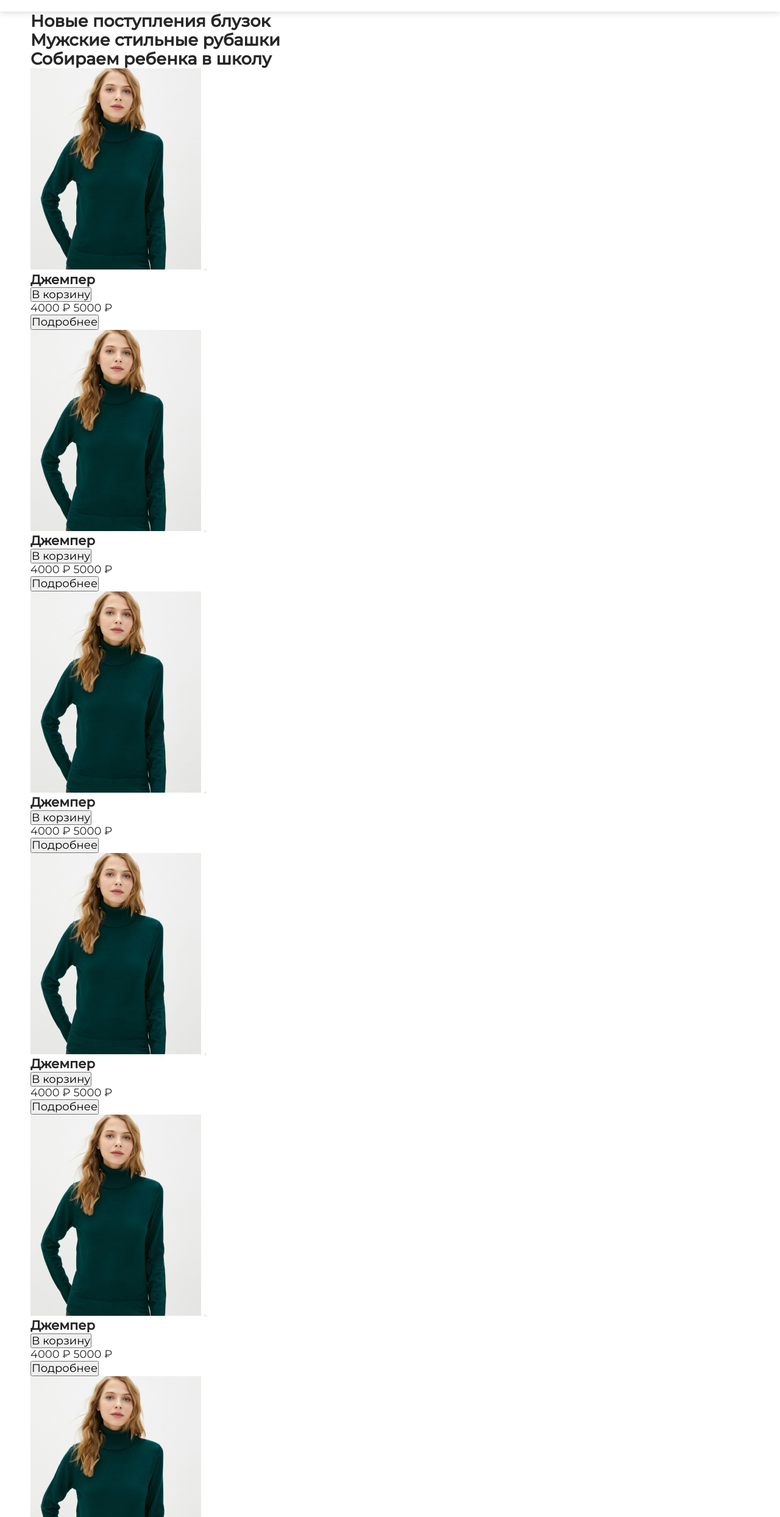
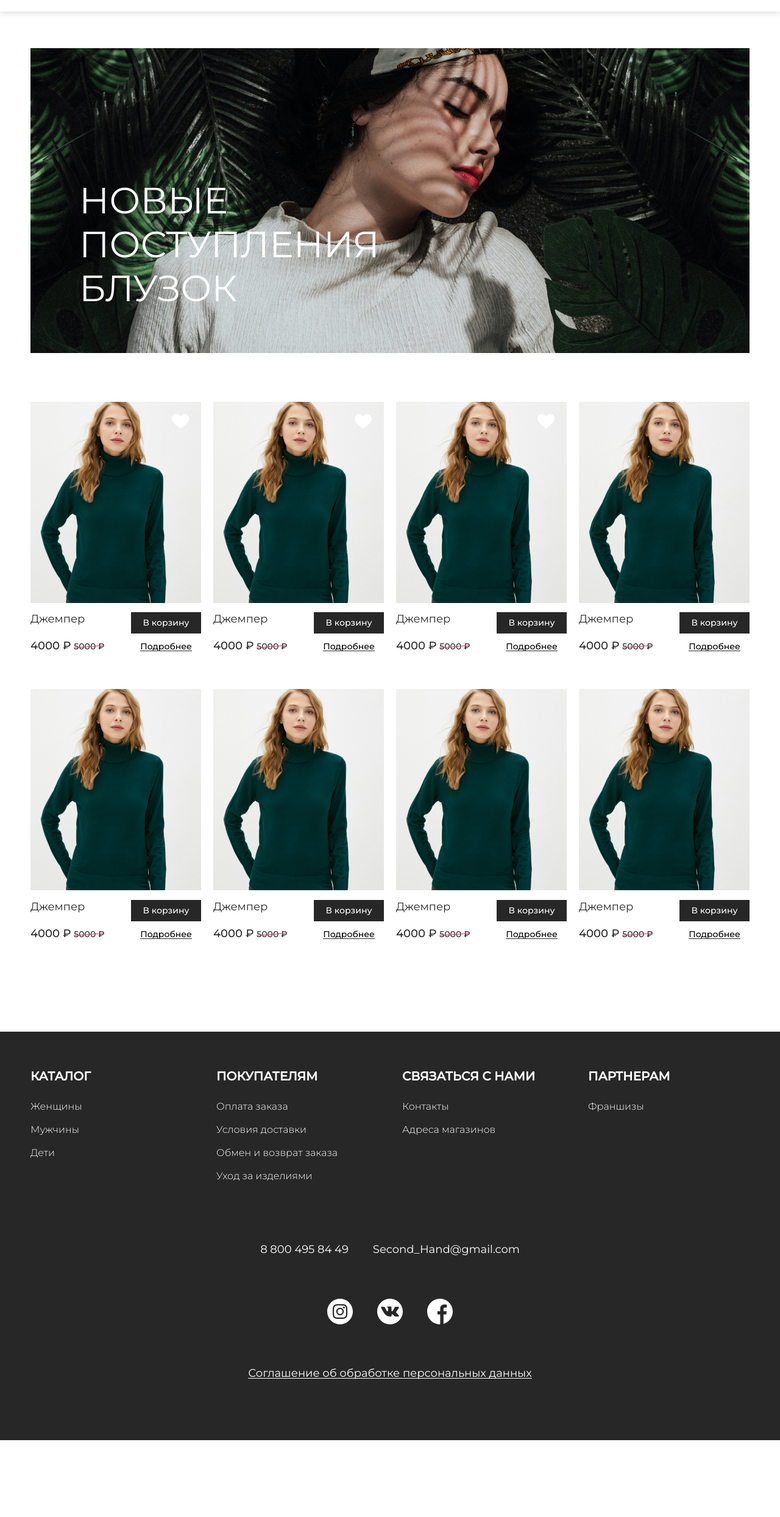
Before and after one commit to Gregtstu/shop-js, a plain HTML site: page index.html in a window 1280 px wide. Shown: the part 72-2560 px from the top of the page at 61% size. After the commit the page ends 2434 px from the top, so only its background shows below. Drawn offline with Linux system fonts and the light colour scheme.

Commit message:
добавил стили и адаптив

```diff
--- /dev/null
+++ b/css/footer.css
@@ -0,0 +1,161 @@
+.footer {
+    background-color: var(--main-color);
+    color: var(--main-bg-color);
+    padding: 60px 0 100px;
+}
+
+.footer__list-nav {
+    display: grid;
+    grid-template-columns: repeat(4, minmax(max-content, 1fr));
+    justify-content: space-between;
+    gap: 40px;
+    margin-bottom: 100px;
+}
+
+.footer__subtitle {
+    font-size: 20px;
+    line-height: 1.3;
+    text-transform: uppercase;
+    margin-bottom: 27px;
+}
+
+.footer__list-vertical {
+    display: flex;
+    flex-direction: column;
+    gap: 18px;
+    font-weight: 300;
+    font-size: 16px;
+    line-height: 20px;
+}
+
+.footer__list-contacts {
+    display: flex;
+    gap: 40px;
+    justify-content: center;
+    margin-bottom: 70px;
+}
+
+
+.footer__social-link {
+    display: block;
+    width: 42px;
+    height: 42px;
+    background-repeat: no-repeat;
+    background-size: contain;
+    color: var(--main-bg-color);
+}
+
+
+.footer__agreement {
+    position: relative;
+    display: block;
+    margin: 0 auto;
+    width: max-content;
+}
+
+.footer__agreement:after {
+    content: '';
+    position: absolute;
+    display: block;
+    height: 1px;
+    width: 100%;
+    left: 0;
+    bottom: 1px;
+    background-color: var(--main-bg-color);
+    transition: background-color 0.24s ease;
+}
+
+.footer__social-link,
+.footer__link,
+.footer__agreement {
+    transition: color 0.24s ease;
+}
+.footer__social-link:hover,
+.footer__link:hover,
+.footer__agreement:hover {
+    color: #A4EE08;
+}
+
+.footer__agreement:hover:after {
+    background-color: #A4EE08;
+}
+
+@media (max-width: 1200px) {
+    .footer {
+        padding-bottom: 72px;
+    }
+}
+
+@media (max-width: 1000px) {
+    .footer {
+        padding: 36px 0 58px;
+    }
+
+    .footer__list-nav {
+        grid-template-columns: repeat(2, minmax(max-content, 1fr));
+        gap: 50px;
+        margin-bottom: 50px;
+    }
+}
+
+@media (max-width: 760px) {
+    .footer__list-nav {
+        display: grid;
+        grid-template-columns: 1fr;
+    }
+
+    .footer__list-contacts {
+        flex-wrap: wrap;
+        justify-content: flex-start;
+        gap: 30px;
+    }
+
+    .footer__agreement {
+        font-size: 14px;
+        line-height: 20px;
+        margin: 0;
+    }
+
+    .footer__subtitle {
+        font-size: 16px;
+    }
+
+
+    .footer__link {
+        font-weight: 300;
+        font-size: 14px;
+        line-height: 17px;
+    }
+}
+
+
+@media (max-width: 580px) {
+    .footer__container {
+        max-width: 280px;
+    }
+
+    .footer__agreement {
+        display: flex;
+        flex-direction: column;
+        align-items: flex-start;
+    }
+
+    .footer__agreement:after {
+        content: none;
+    }
+
+    .footer__agreement-text {
+        position: relative;
+    }
+
+    .footer__agreement-text:after {
+        content: '';
+        position: absolute;
+        display: block;
+        height: 1px;
+        width: 100%;
+        left: 0;
+        bottom: 1px;
+        background-color: var(--main-bg-color);
+    }
+}
--- /dev/null
+++ b/css/goods.css
@@ -0,0 +1,22 @@
+.goods {
+    padding: 40px 0 150px;
+}
+
+.goods__list {
+    display: grid;
+    grid-template-columns: repeat(auto-fit, 280px);
+    gap: 60px 20px;
+    justify-content: space-around;
+}
+
+@media (max-width: 1000px) {
+    .goods__list {
+        row-gap: 50px;
+    }
+}
+
+@media (max-width: 580px) {
+    .goods__list {
+        row-gap: 30px;
+    }
+}
--- /dev/null
+++ b/css/hero.css
@@ -0,0 +1,77 @@
+.hero {
+    padding: 60px 0 40px;
+}
+
+.hero__slider-link {
+    display: flex;
+    align-items: flex-end;
+    width: 100%;
+    min-height: 500px;
+    padding: 70px 80px;
+    background-color: var(--main-color);
+    background-position: center;
+    background-repeat: no-repeat;
+    background-size: cover;
+}
+
+.hero__slider-title {
+    max-width: min-content;
+    font-size: 60px;
+    line-height: 1.2;
+    font-weight: 400;
+    text-transform: uppercase;
+    color: var(--main-bg-color);
+}
+
+@media (max-width: 1200px) {
+    .hero {
+        padding: 50px 0 35px;
+    }
+
+    .hero__container {
+        padding: 0;
+    }
+
+    .hero__slider-title {
+        font-size: 56px;
+    }
+
+    .hero__slider-link {
+        padding: 80px 90px;
+    }
+}
+
+@media (max-width: 1000px) {
+    .hero__slider-title {
+        font-size: 44px;
+    }
+
+    .hero__slider-link {
+        padding: 81px 94px;
+        min-height: 730px;
+    }
+}
+
+@media (max-width: 760px) {
+    .hero__slider-link {
+        padding: 60px 60px;
+    }
+    .hero__slider-title {
+        font-size: 38px;
+    }
+}
+
+@media (max-width: 580px) {
+    .hero {
+        padding: 30px 0 20px;
+    }
+
+    .hero__slider-title {
+        font-size: 30px;
+    }
+
+    .hero__slider-link {
+        padding: 60px 20px;
+        min-height: 400px;
+    }
+}
--- a/css/index.css
+++ b/css/index.css
@@ -4,3 +4,7 @@
 @import "header.css";
 @import "navigation.css";
 @import "search.css";
+@import "hero.css";
+@import "goods.css";
+@import "footer.css";
+@import "item.css";
--- /dev/null
+++ b/css/item.css
@@ -0,0 +1,147 @@
+.item {
+    position: relative;
+}
+
+.item__img {
+    width: 280px;
+    height: 330px;
+    object-fit: cover;
+    object-position: top;
+    margin-bottom: 11px;
+}
+
+.item__favorite-btn {
+    position: absolute;
+    top: 20px;
+    right: 20px;
+    background-color: transparent;
+    border: none;
+    color: var(--main-bg-color);
+    transition: color .4s ease, opacity .4s ease;
+}
+
+.item__favorite-btn:hover {
+    color: var(--heart-color);
+    opacity: .5;
+}
+
+.item__favorite-btn:focus,
+.item__favorite-btn:active {
+    color: var(--heart-color);
+}
+
+.item__control-wrapper {
+    display: grid;
+    grid-template-columns: 1fr 115px;
+    gap: 9px;
+    font-size: 18px;
+    line-height: 22px;
+    font-weight: 400;
+}
+
+.item__title {
+    font-weight: 400;
+    font-size: 18px;
+    line-height: 22px;
+}
+
+.item__to-cart {
+    font-weight: 500;
+    font-size: 14px;
+    line-height: 17px;
+    background-color: var(--main-color);
+    color: var(--main-bg-color);
+    padding: 8px;
+    border: 1px solid var(--main-color);
+    transition-property: background-color, color, background-color;
+    transition-duration: 0.24s;
+    transition-timing-function: ease;
+}
+
+.item__to-cart:hover {
+    background-color: #464343;
+    color: var(--main-bg-color);
+    border-color: #464343;
+}
+
+.item__to-cart:focus {
+    background-color: #F5F5F5;
+    color: var(--main-color);
+}
+
+.item__to-cart:active {
+    background-color: var(--main-bg-color);
+    color: var(--main-color);
+}
+
+
+
+.item__price {
+    font-weight: 500;
+    font-size: 18px;
+    line-height: 22px;
+}
+
+.item__old-price {
+    position: relative;
+    font-size: 14px;
+    line-height: 17px;
+}
+
+.item__old-price:after {
+    content: '';
+    position: absolute;
+    display: block;
+    height: 1px;
+    width: 100%;
+    left: 0;
+    top: 50%;
+    background-color: var(--heart-color);
+    transform: rotate(-4.34deg);
+}
+
+.item__description-btn {
+    border: none;
+    background-color: transparent;
+}
+
+.item__description-text {
+    position: relative;
+    font-weight: 500;
+    font-size: 14px;
+    line-height: 17px;
+}
+
+
+
+.item__description-text:after {
+    content: '';
+    position: absolute;
+    display: block;
+    height: 1px;
+    width: 100%;
+    left: 0;
+    bottom: 1px;
+    background-color: var(--main-color);
+    transition: background-color 0.24s ease;
+}
+
+.item__description-btn:hover {
+    color: #464343;
+}
+
+.item__description-btn:hover .item__description-text:after {
+    background-color: #464343;
+}
+
+.item__description-btn:focus {
+    color: #6c6767;
+}
+
+.item__description-btn:focus .item__description-text:after {
+    background-color: #6c6767;
+}
+
+.item__description-btn:active .item__description-text:after {
+    background-color: transparent;
+}
--- a/index.html
+++ b/index.html
@@ -2,32 +2,74 @@
 <html lang="ru">
 <head>
     <meta charset="UTF-8">
-    <meta name="viewport"
-          content="width=device-width, user-scalable=no, initial-scale=1.0, maximum-scale=1.0, minimum-scale=1.0">
+    <meta name="viewport" content="width=device-width, user-scalable=no, initial-scale=1.0, maximum-scale=1.0, minimum-scale=1.0">
     <meta http-equiv="X-UA-Compatible" content="ie=edge">
-    <title>second hand</title>
+    <title>Second Hand</title>
+
     <link rel="stylesheet" href="css/index.css">
+    <style>
+        .hero__slider-link_women {
+            background-image: url('img/baner-women.jpg');
+        }
+
+        .hero__slider-link_men {
+            background-image: url('img/banner-man.jpg')
+        }
+
+        .hero__slider-link_kids {
+            background-image: url('img/banner-kide.jpg')
+        }
+        @media (max-width: 1000px) {
+            .hero__slider-link_women {
+                background-image: url('img/baner-women-m.jpg');
+            }
+
+            .hero__slider-link_men {
+                background-image: url('img/banner-man-m.jpg')
+            }
+
+            .hero__slider-link_kids {
+                background-image: url('img/banner-kide-m.jpg')
+            }
+        }
+    </style>
 </head>
 <body>
 <header class="header">
-      <div class="header__container container">
-          <a class="header__logo" href="index.html">
-              <img class="header__logo-img" src="img/logo.svg" alt="магазин Second Hand" width="112" height="42">
+    <div class="container header__container">
+        <a href="index.html" class="header__logo">
+            <img src="img/logo.svg" alt="Логотип компании Second Hand" class="header__logo-img" width="112" height="42">
         </a>
-          <nav class="header__navigation navigation">
-              <button class="navigation__btn navigation__btn_active">
+
+        <nav class="navigation header__navigation">
+            <button class="navigation__btn">
                 <span class="navigation__btn_line">Каталог</span>
             </button>
+
+            <div class="navigation__mobile-wrapper">
                 <ul class="navigation__list">
                     <li class="navigation__item"><a href="?category=women" class="navigation__link">Женщинам</a></li>
                     <li class="navigation__item"><a href="?category=men" class="navigation__link">Мужчинам</a></li>
                     <li class="navigation__item"><a href="?category=kids" class="navigation__link">Детям</a></li>
                 </ul>
+
+                <ul class="header__control-list navigation__control">
+                    <li class="header__control-item">
+                        <button class="header__btn header__btn_cart"></button>
+                    </li>
+                    <li class="header__control-item">
+                        <a href="?list=" class="header__btn header__btn_favorite"></a>
+                    </li>
+                    <li class="header__control-item">
+                        <a href="#" class="header__btn header__btn_person"></a>
+                    </li>
+                </ul>
+            </div>
         </nav>
 
         <div class="header__search">
-              <form action="index.html" class="search">
-                  <input class="search__input" type="search" name="search" required>
+            <form action="#" class="search">
+                <input type="search" class="search__input">
                 <button class="search__button" type="button"></button>
                 <button class="search__close" type="button"></button>
             </form>
@@ -46,42 +88,43 @@
         </ul>
     </div>
 </header>
+
 <main>
     <section class="hero">
-            <div class="hero__container container">
-                <div class="hero__slider swiper">
-                    <ul class="hero__slider-wrapper swiper-wrapper">
-                        <li class="hero__slider-item swiper-slide">
+        <div class="container hero__container">
+            <div class="hero__slider">
+                <ul class="hero__slider-wrapper">
+                    <li class="hero__slider-item">
                         <a href="?category=women" class="hero__slider-link hero__slider-link_women">
                             <h2 class="hero__slider-title">Новые поступления блузок</h2>
                         </a>
                     </li>
-                        <li class="hero__slider-item swiper-slide">
+                    <li class="hero__slider-item" hidden>
                         <a href="?category=men" class="hero__slider-link hero__slider-link_men">
                             <h2 class="hero__slider-title">Мужские стильные рубашки</h2>
                         </a>
                     </li>
-                        <li class="hero__slider-item swiper-slide">
+                    <li class="hero__slider-item" hidden>
                         <a href="?category=kids" class="hero__slider-link hero__slider-link_kids">
-                                <h2 class="hero__slider-title">Собираем ребенка в школу</h2>
+                            <h2 class="hero__slider-title">Собираем ребенка в&nbsp;школу</h2>
                         </a>
                     </li>
                 </ul>
-
-                    <div class="hero__slider-pagination"></div>
             </div>
-
         </div>
     </section>
+
     <section class="goods">
         <div class="container">
-
             <ul class="goods__list">
                 <li class="goods__item">
                     <article class="item">
                         <img src="img/card1.jpg" alt="Джемпер" class="item__img">
 
                         <button class="item__favorite-btn">
+                            <svg width="28" height="24">
+                                <use xlink:href="#heart" />
+                            </svg>
                         </button>
 
                         <div class="item__control-wrapper">
@@ -102,6 +145,9 @@
                         <img src="img/card1.jpg" alt="Джемпер" class="item__img">
 
                         <button class="item__favorite-btn">
+                            <svg width="28" height="24">
+                                <use xlink:href="#heart" />
+                            </svg>
                         </button>
 
                         <div class="item__control-wrapper">
@@ -122,6 +168,9 @@
                         <img src="img/card1.jpg" alt="Джемпер" class="item__img">
 
                         <button class="item__favorite-btn">
+                            <svg width="28" height="24">
+                                <use xlink:href="#heart" />
+                            </svg>
                         </button>
 
                         <div class="item__control-wrapper">
@@ -141,8 +190,7 @@
                     <article class="item">
                         <img src="img/card1.jpg" alt="Джемпер" class="item__img">
 
-                            <button class="item__favorite-btn">
-                            </button>
+                        <button class="item__favorite-btn"></button>
 
                         <div class="item__control-wrapper">
                             <h3 class="item__title">Джемпер</h3>
@@ -161,8 +209,7 @@
                     <article class="item">
                         <img src="img/card1.jpg" alt="Джемпер" class="item__img">
 
-                            <button class="item__favorite-btn">
-                            </button>
+                        <button class="item__favorite-btn"></button>
 
                         <div class="item__control-wrapper">
                             <h3 class="item__title">Джемпер</h3>
@@ -181,8 +228,7 @@
                     <article class="item">
                         <img src="img/card1.jpg" alt="Джемпер" class="item__img">
 
-                            <button class="item__favorite-btn">
-                            </button>
+                        <button class="item__favorite-btn"></button>
 
                         <div class="item__control-wrapper">
                             <h3 class="item__title">Джемпер</h3>
@@ -201,8 +247,7 @@
                     <article class="item">
                         <img src="img/card1.jpg" alt="Джемпер" class="item__img">
 
-                            <button class="item__favorite-btn">
-                            </button>
+                        <button class="item__favorite-btn"></button>
 
                         <div class="item__control-wrapper">
                             <h3 class="item__title">Джемпер</h3>
@@ -221,8 +266,7 @@
                     <article class="item">
                         <img src="img/card1.jpg" alt="Джемпер" class="item__img">
 
-                            <button class="item__favorite-btn">
-                            </button>
+                        <button class="item__favorite-btn"></button>
 
                         <div class="item__control-wrapper">
                             <h3 class="item__title">Джемпер</h3>
@@ -233,7 +277,9 @@
                                 <span class="item__old-price">5000 ₽</span>
                             </p>
 
-                                <button class="item__description-btn"><span class="item__description-text">Подробнее</span></button>
+                            <button class="item__description-btn">
+                                <span class="item__description-text">Подробнее</span>
+                            </button>
                         </div>
                     </article>
                 </li>
@@ -241,8 +287,9 @@
         </div>
     </section>
 </main>
+
 <footer class="footer">
-        <div class="footer__container container">
+    <div class="container footer__container">
         <ul class="footer__list-nav">
             <li class="footer__nav-item">
                 <h3 class="footer__subtitle">Каталог</h3>
@@ -310,5 +357,12 @@
         </a>
     </div>
 </footer>
+
+
+<svg class="hidden">
+    <symbol id="heart" viewBox="0 0 28 24">
+        <path d="M20.5625 0C19.0431 0 17.6501 0.467469 16.4223 1.38945C15.2451 2.27336 14.4614 3.39919 14 4.21784C13.5386 3.39913 12.7549 2.27336 11.5777 1.38945C10.3499 0.467469 8.95688 0 7.4375 0C3.19747 0 0 3.36727 0 7.8326C0 12.6567 3.98907 15.9573 10.028 20.9539C11.0535 21.8025 12.2159 22.7643 13.424 23.7901C13.5833 23.9255 13.7878 24 14 24C14.2122 24 14.4167 23.9255 14.576 23.7901C15.7842 22.7642 16.9466 21.8024 17.9727 20.9534C24.0109 15.9573 28 12.6567 28 7.8326C28 3.36727 24.8025 0 20.5625 0Z" fill="currentColor"/>
+    </symbol>
+</svg>
 </body>
 </html>
```
Also changed, not shown: img/baner-women-m.jpg (added), img/baner-women.jpg (added), img/banner-kide-m.jpg (added), img/banner-kide.jpg (added), img/banner-man-m.jpg (added), img/banner-man.jpg (added). Lines whose indentation alone changed are shown as unchanged.
